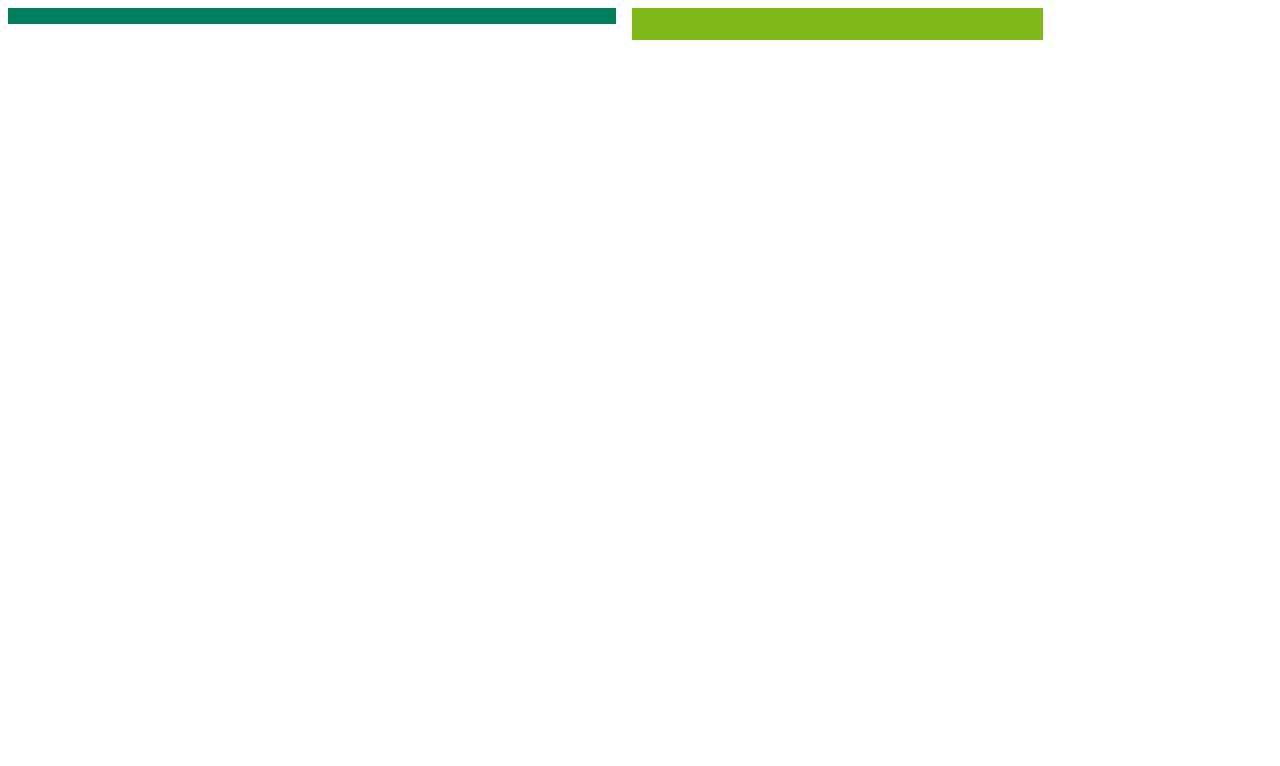
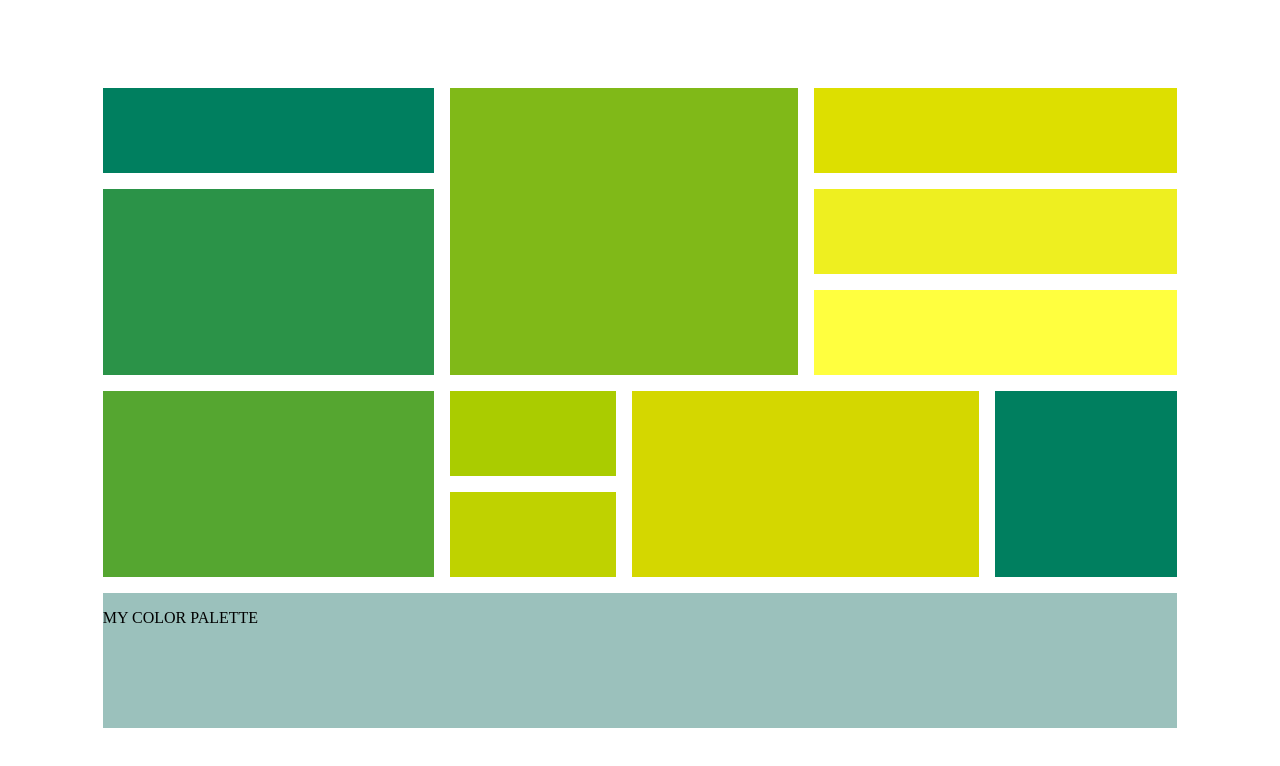
Before and after one commit to ottilialindell/recreate-color-palette, a plain HTML site: page index.html in a window 1280 px wide. Drawn offline with Linux system fonts and the light colour scheme.

Commit message:
commits to html & css

```diff
--- a/index.html
+++ b/index.html
@@ -20,7 +20,9 @@
             <div class="grid__element ninth"></div>
             <div class="grid__element tenth"></div>
             <div class="grid__element eleventh"></div>
-            <div class="grid__element twelfth"></div>
+            <div class="grid__element twelfth">
+                <p>MY COLOR PALETTE</p>
+            </div>
         </div>
     </main>
 
--- a/styles/index.css
+++ b/styles/index.css
@@ -1,78 +1,92 @@
+main {
+    width: 100%;
+	height: 100vh;
+	display: flex;
+	justify-content: center;
+	align-items: center;
+}
+
 .grid-container {
     display:grid;
     grid-template-columns: 2fr 1fr 1fr 1fr 1fr;
     grid-template-rows: repeat 2fr 1fr 1fr;
     grid-gap: 1em;
+    width: 85%;
+	height: 80%;
 }
 
 .first {
     display: grid;
-    grid-area: 1/1/3/3;
+    grid-area: 1/1/2/2;
     background-color:#007F5F;
 }
 
 .second {
     display:grid;
-    grid-area: 1/3/4/5;
+    grid-area: 1/2/4/4;
     background-color:#80B918;
 }
 
 .third {
     display:grid;
-    grid-area: 1/5/2/7;
+    grid-row:1/2;
+    grid-column:4/7;
     background-color:#DDDF00;
 }
 
 .fourth {
     display:grid;
-    grid-area: 2/5/3/7;
+    grid-area: 2/4/3/7;
     background-color:#EEEF20;
 }
 
 .fifth {
     display:grid;
-    grid-area: 3/5/4/7;
+    grid-area: 3/4/4/7;
     background-color:#FFFF3F;
 }
 
 .sixth {
     display:grid;
-    grid-area:
-    background-color:#DDDF00;
+    grid-area: 2/1/4/2;
+    background-color:#2B9348;
 }
 
 .seventh {
     display:grid;
-    grid-area:
-    background-color:#DDDF00;
+    grid-area: 4/1/6/2;
+    background-color:#55A630;
 }
 
 .eighth {
     display:grid;
-    grid-area:
-    background-color:#DDDF00;
+    grid-area: 4/2/5/3;
+    background-color:#AACC00;
 }
 
-.nineth {
+.ninth {
     display:grid;
-    grid-area:
-    background-color:#DDDF00;
+    grid-area: 5/2/6/3;
+    background-color:#BFD200;
 }
 
 .tenth {
     display:grid;
-    grid-area:
-    background-color:#DDDF00;
+    grid-area: 4/3/6/5;
+    background-color:#D4D700;
 }
 
 .eleventh {
     display:grid;
-    grid-area:
-    background-color:#DDDF00;
+    grid-area: 4/5/6/7;
+    background-color:#007F5F;
 }
 
 .twelfth {
     display:grid;
     grid-area: 6/1/7/7;
     background-color:#9BC1BC;
+    /*
+    padding-left: 15px;
+    font-family: Arial, Helvetica, sans-serif;*/
 }
```
